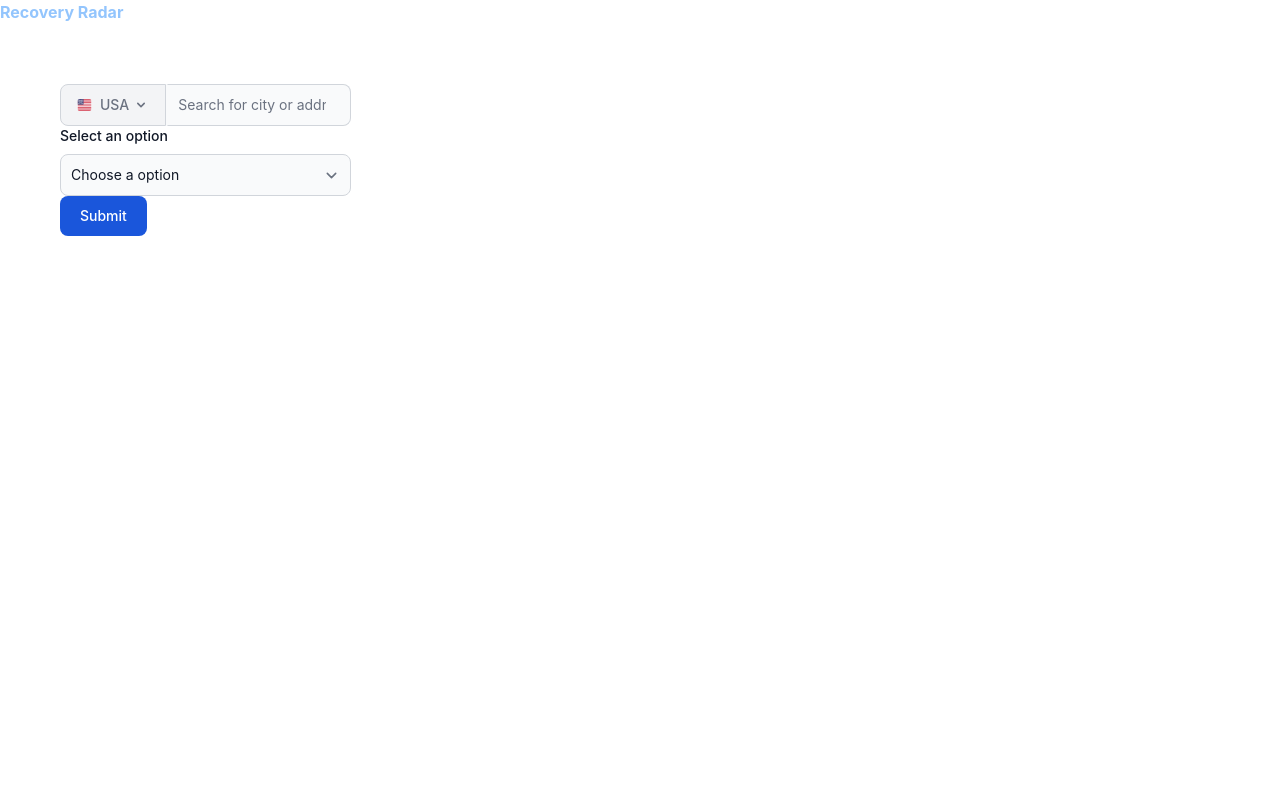
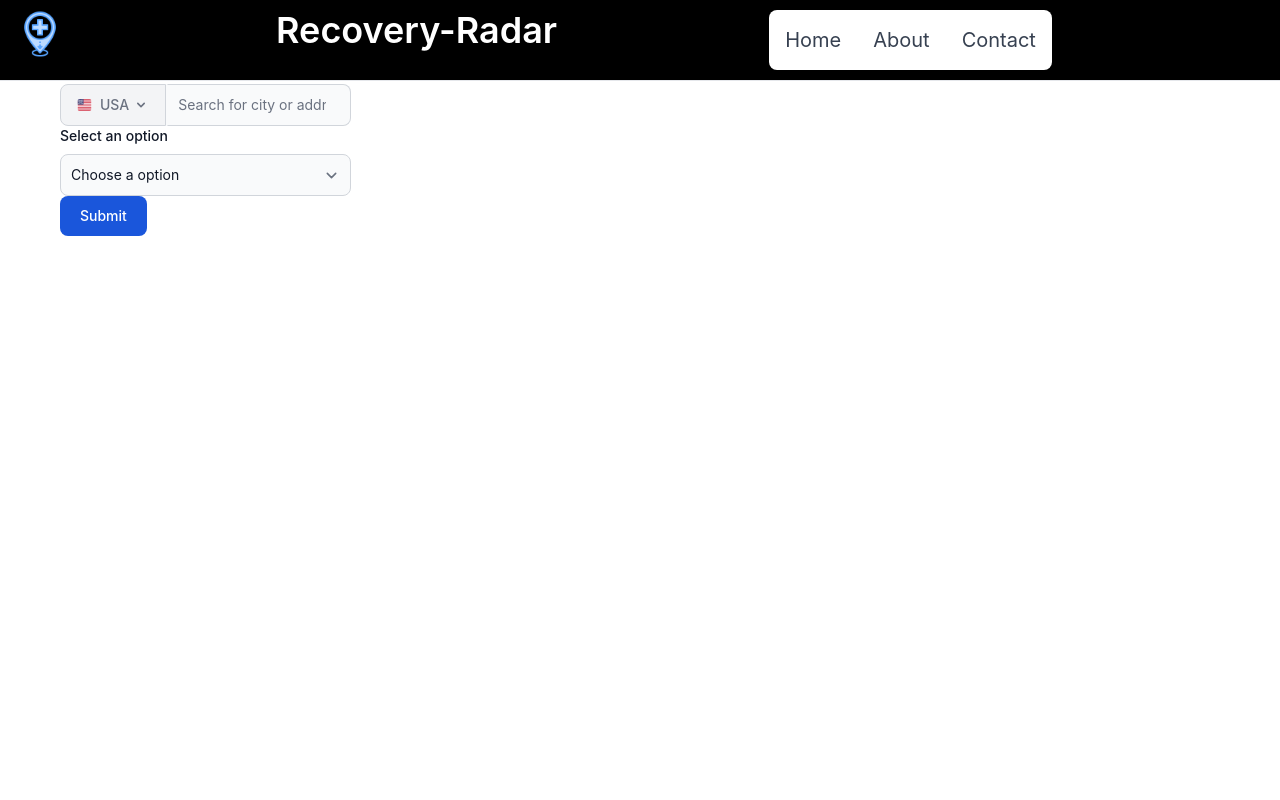
Before and after one commit to NewguyenGitHub/Recovery-Radar, a website: page index.html in a window 1280 px wide. Shown: the top 800 px of the page. Drawn offline with nearby package versions, Linux system fonts and the light colour scheme; some packages are replaced by stand-ins of ours; no server answers; files whose address does not match are found by name.

Commit message:
uncommented-rich's-nav-bar

```diff
--- a/index.html
+++ b/index.html
@@ -13,12 +13,12 @@
 
   <body>
 
-    <!-- <nav class="bg-black px-2 sm:px-4 py-2.5 dark:bg-gray-900 fixed w-full z-20 top-0 left-0 border-b border-gray-200 dark:border-gray-600">
+    <nav class="bg-black px-2 sm:px-4 py-2.5 dark:bg-gray-900 fixed w-full z-20 top-0 left-0 border-b border-gray-200 dark:border-gray-600">
 
     <nav class="bg-black px-2 sm:px-4 py-2.5 dark:bg-gray-900 fixed w-full z-20 top-0 left-0 border-b border-gray-200 dark:border-gray-600">
 
         <div class="container flex flex-wrap items-right justify-between mx-auto">
-          <img src="C:\Users\medin\project1\Recovery-Radar\assets\5717514.png"  class= "object-contain h-12 w-13" alt="Recovery-Radar Logo">
+          <img src=".\Recovery-Radar\assets\5717514.png"  class= "object-contain h-12 w-13" alt="Recovery-Radar Logo">
           <span class="text-left text-4xl font-semibold whitespace-nowrap dark:text-white text-white">Recovery-Radar</span>
         </a>
         <div class="flex md:order-2">
@@ -42,7 +42,7 @@
         </div>
         </div>
 
-      </nav> -->
+      </nav>
 
     </nav>
 
@@ -181,7 +181,7 @@
 
 
           <div>
-            <img src="C:\Users\medin\project1\Recovery-Radar\assets\211032.jpg">
+            <img src=".\Recovery-Radar\assets\211032.jpg">
           </div>
 
 
```
